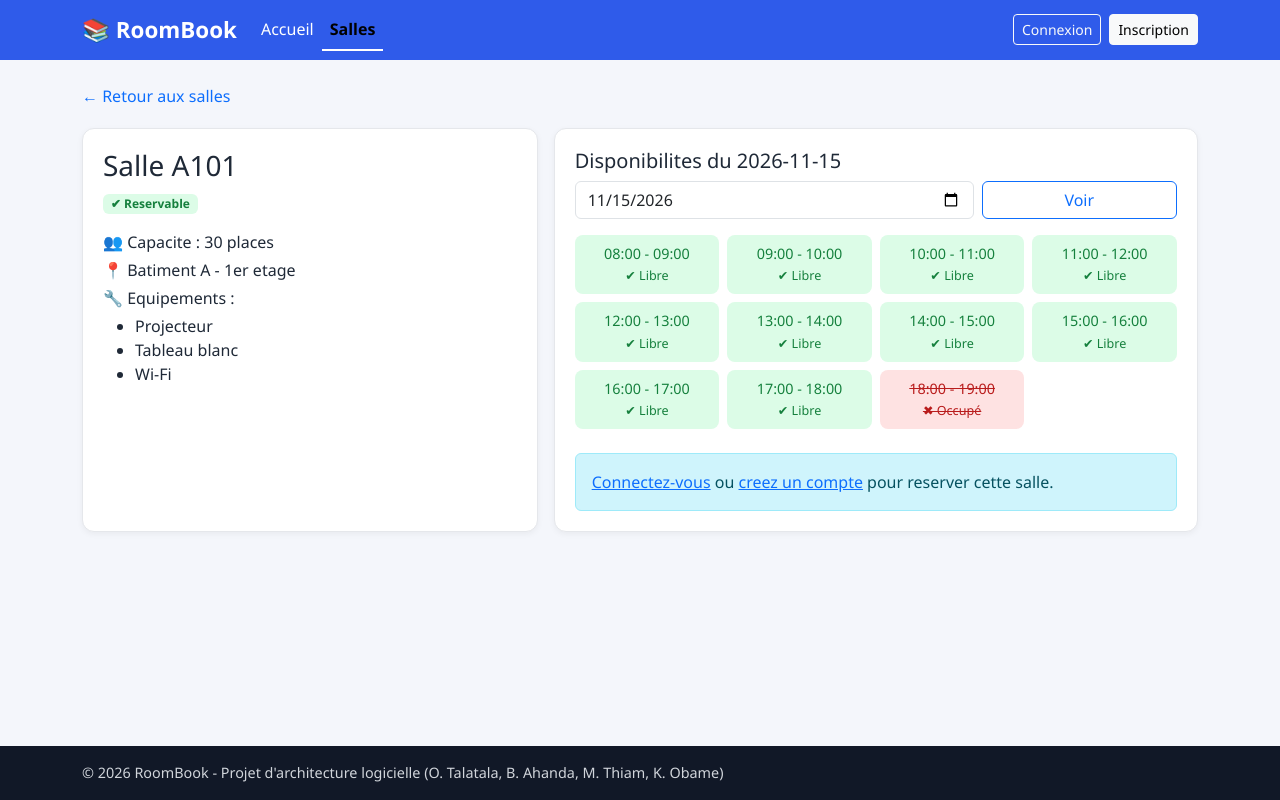
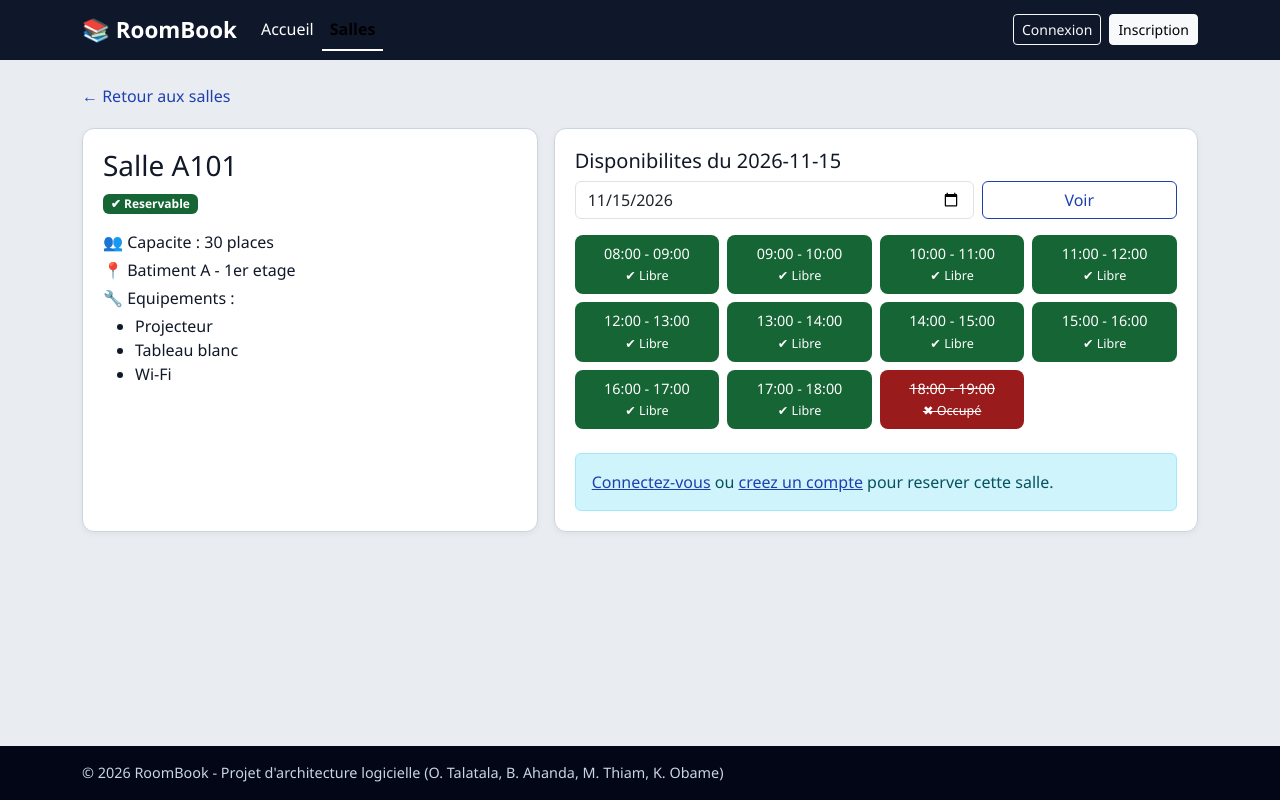
Before and after one commit to Belvieee/roombook, a PHP site: page /room.php?id=1 in a window 1280 px wide. Run offline with PHP 8.4, Linux system fonts and the light colour scheme.

Commit message:
Modif sur le style pou de meilleures couleurs  et sur le readme pour le programme de lancement

```diff
--- a/style.css
+++ b/style.css
@@ -1,13 +1,16 @@
 /* Couleurs et dimensions */
 :root {
-    --rb-primary: #2f5bea;
-    --rb-primary-dark: #1f3fb0;
-    --rb-bg: #f4f6fb;
-    --rb-text: #1f2937;
-    --rb-success: #15803d;
-    --rb-danger: #b91c1c;
+    --rb-primary: #1e40af;
+    --rb-primary-dark: #172554;
+    --rb-nav: #0f172a;
+    --rb-bg: #e9ecf1;
+    --rb-text: #111827;
+    --rb-success: #166534;
+    --rb-danger: #991b1b;
     --rb-radius: 12px;
 }
+
+a { color: var(--rb-primary); }
 
 body {
     font-family: 'Segoe UI', Roboto, Arial, sans-serif;
@@ -20,16 +23,16 @@ body {
 
 main { flex: 1; }
 
-.rb-navbar { background: var(--rb-primary); }
+.rb-navbar { background: var(--rb-nav); }
 .rb-navbar .nav-link, .rb-navbar .navbar-brand, .rb-user { color: #fff; text-decoration: none; }
 .rb-navbar .nav-link.active { font-weight: 700; border-bottom: 2px solid #fff; }
 .rb-navbar .navbar-toggler { background: #fff; }
 .rb-logo { font-weight: 700; font-size: 1.4rem; }
 
-.rb-footer { background: #111827; color: #d1d5db; padding: 16px 0; font-size: 0.9rem; }
+.rb-footer { background: #020617; color: #cbd5e1; padding: 16px 0; font-size: 0.9rem; }
 
 .rb-hero {
-    background: linear-gradient(135deg, var(--rb-primary), var(--rb-primary-dark));
+    background: linear-gradient(135deg, var(--rb-nav), var(--rb-primary));
     color: #fff;
     border-radius: var(--rb-radius);
     padding: 64px 32px;
@@ -39,7 +42,7 @@ main { flex: 1; }
 
 .rb-card {
     background: #fff;
-    border: 1px solid #e5e7eb;
+    border: 1px solid #cbd5e1;
     border-radius: var(--rb-radius);
     padding: 20px;
     height: 100%;
@@ -49,6 +52,8 @@ main { flex: 1; }
 .rb-stat { font-size: 2rem; font-weight: 700; color: var(--rb-primary); }
 
 .btn-primary { background: var(--rb-primary); border-color: var(--rb-primary); }
+.btn-outline-primary { color: var(--rb-primary); border-color: var(--rb-primary); }
+.btn-outline-primary:hover { background: var(--rb-primary); border-color: var(--rb-primary); }
 .btn-primary:hover { background: var(--rb-primary-dark); border-color: var(--rb-primary-dark); }
 
 .rb-auth {
@@ -60,14 +65,14 @@ main { flex: 1; }
     box-shadow: 0 4px 14px rgba(0, 0, 0, 0.08);
 }
 
-/* Disponibilite : texte + icone + couleur */
-.rb-badge-ok { background: #dcfce7; color: var(--rb-success); }
-.rb-badge-ko { background: #fee2e2; color: var(--rb-danger); }
+/* Disponibilité : texte + icône + couleur */
+.rb-badge-ok { background: var(--rb-success); color: #fff; }
+.rb-badge-ko { background: var(--rb-danger); color: #fff; }
 
 .rb-slots { display: grid; grid-template-columns: repeat(auto-fill, minmax(120px, 1fr)); gap: 8px; }
 .rb-slot { border-radius: 8px; padding: 8px; text-align: center; font-size: 0.9rem; }
-.rb-slot.libre { background: #dcfce7; color: var(--rb-success); }
-.rb-slot.occupe { background: #fee2e2; color: var(--rb-danger); text-decoration: line-through; }
+.rb-slot.libre { background: var(--rb-success); color: #fff; }
+.rb-slot.occupe { background: var(--rb-danger); color: #fff; text-decoration: line-through; }
 
 .table { background: #fff; border-radius: var(--rb-radius); overflow: hidden; }
 
```
Also changed, not shown: README.md.
